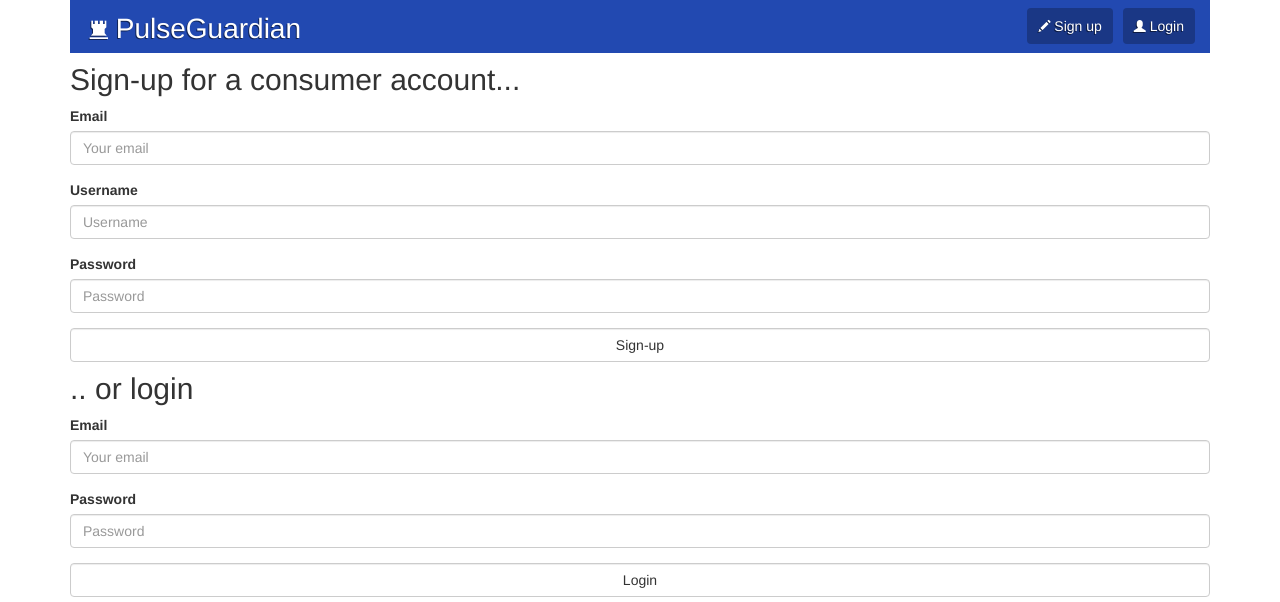
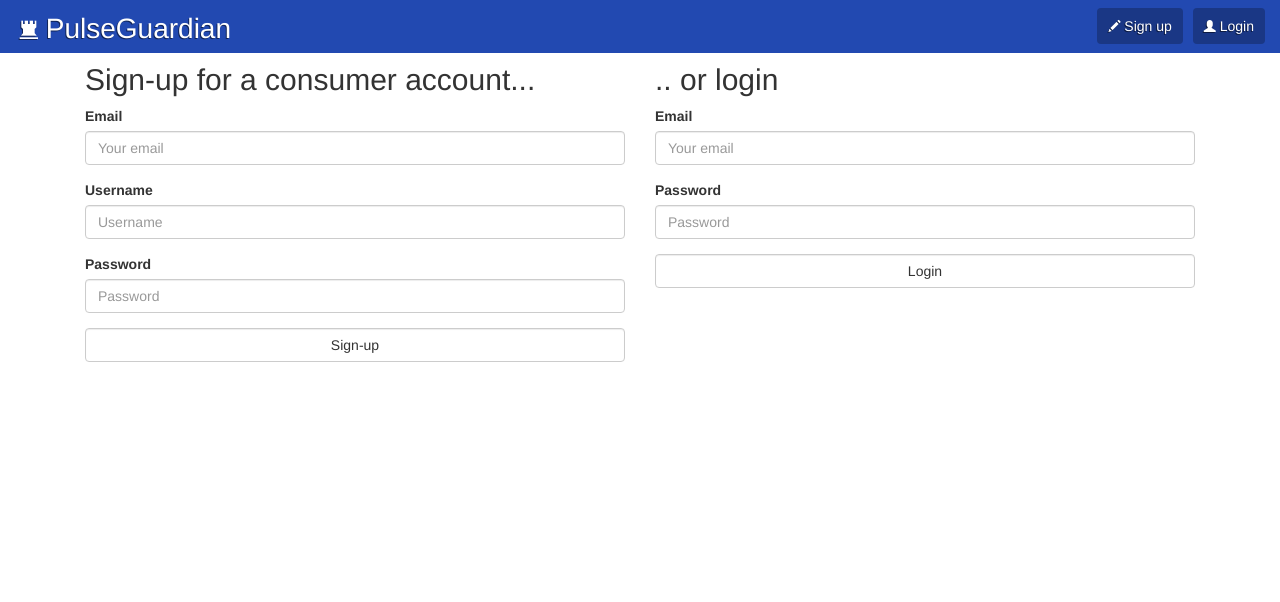
Before and after one commit to mozilla-services/pulseguardian, a Flask app: page / in a window 1280 px wide. Shown: the top 602 px of the page. Run offline with Flask 2, Linux system fonts and the light colour scheme; parts of the project's set-up code (start-up, migrations or seed data) failed here and were passed over; some libraries are stand-ins or nearby versions.

Commit message:
Multicolumn design + full-width header

```diff
--- a/web/templates/base.html
+++ b/web/templates/base.html
@@ -17,12 +17,11 @@
 
     <body>
 
-        <div class="container">
+        {% include 'header.html' %}
 
-            {% block body %}
-            {% endblock %}
+        {% block body %}
+        {% endblock %}
 
-        </div>
 
         <!-- JS files -->
         <script src="/static/js/jquery.min.js"></script>
--- a/web/templates/index.html
+++ b/web/templates/index.html
@@ -3,9 +3,9 @@
 
 {% block body %}
 
-{% include 'header.html' %}
+<div class="container">
 
-<div>
+    <div class="col-md-6">
         <h2>
             Sign-up for a consumer account...
         </h2>
@@ -37,7 +37,7 @@
     </div>
 
 
-<div>
+    <div class="col-md-6">
         <h2>
             .. or login
         </h2>
@@ -61,4 +61,5 @@
         </form>
     </div>
 
+</div>
 {% endblock %}
```
Lines whose indentation alone changed are shown as unchanged.
